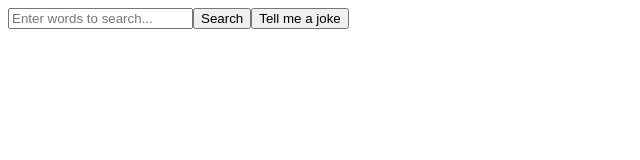
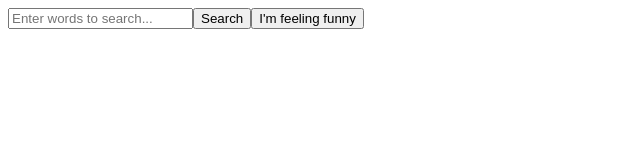
Before and after one commit to deyansp/React-Dad-Joke-Generator, a React (Create React App) app: page / in a window 1280 px wide. Shown: the top 160 px of the page, without its empty margins (0-640 px from the left). Built offline with nearby package versions, Linux system fonts and the light colour scheme.

Commit message:
added functionality for the "I'm feeling funny" button

```diff
--- a/src/index.js
+++ b/src/index.js
@@ -14,6 +14,7 @@ class App extends React.Component {
 
     // binding so that event calls reference the componenet and not the HTML element it was called from
     this.searchJokes = this.searchJokes.bind(this);
+    this.onTellJoke = this.onTellJoke.bind(this);
     this.onSearchChange = this.onSearchChange.bind(this);
     this.onSearchSubmit = this.onSearchSubmit.bind(this);
   }
@@ -21,12 +22,15 @@ class App extends React.Component {
   searchJokes() {
     this.setState({ isFetchingJoke: true });
 
-    fetch(`https://icanhazdadjoke.com/search?term=${this.state.searchTerm}`, {
-      method: "GET",
-      headers: {
-        Accept: "application/json"
+    fetch(
+      `https://icanhazdadjoke.com/search?term=${this.state.searchTerm}&limit=1`,
+      {
+        method: "GET",
+        headers: {
+          Accept: "application/json"
+        }
       }
-    })
+    )
       .then((response) => response.json())
       .then((json) => {
         const jokes = json.results;
@@ -77,7 +81,7 @@ class App extends React.Component {
             onClick={this.onTellJoke}
             disabled={this.state.isFetchingJoke}
           >
-            Tell me a joke
+            I'm feeling funny
           </button>
         </form>
 
```
